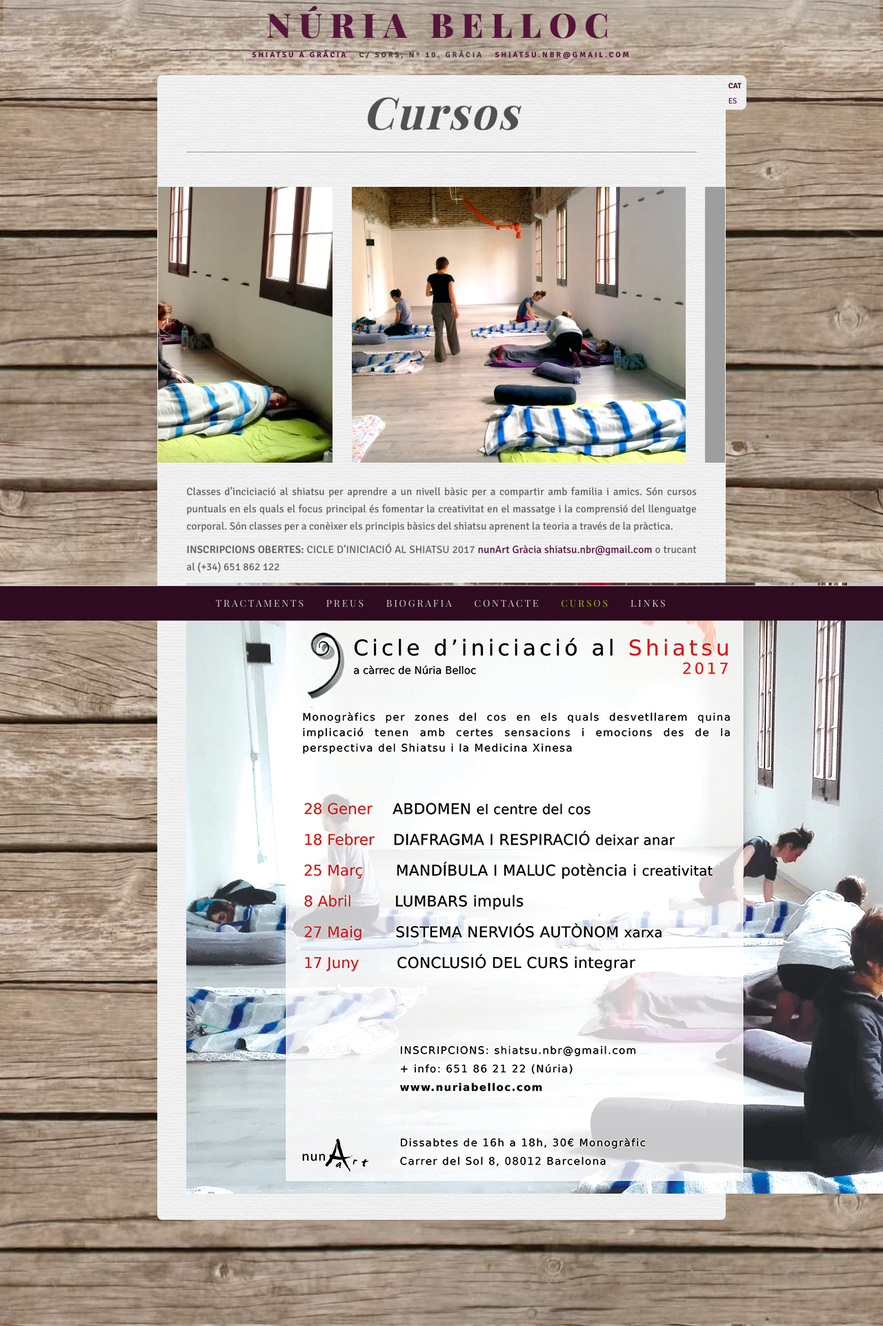
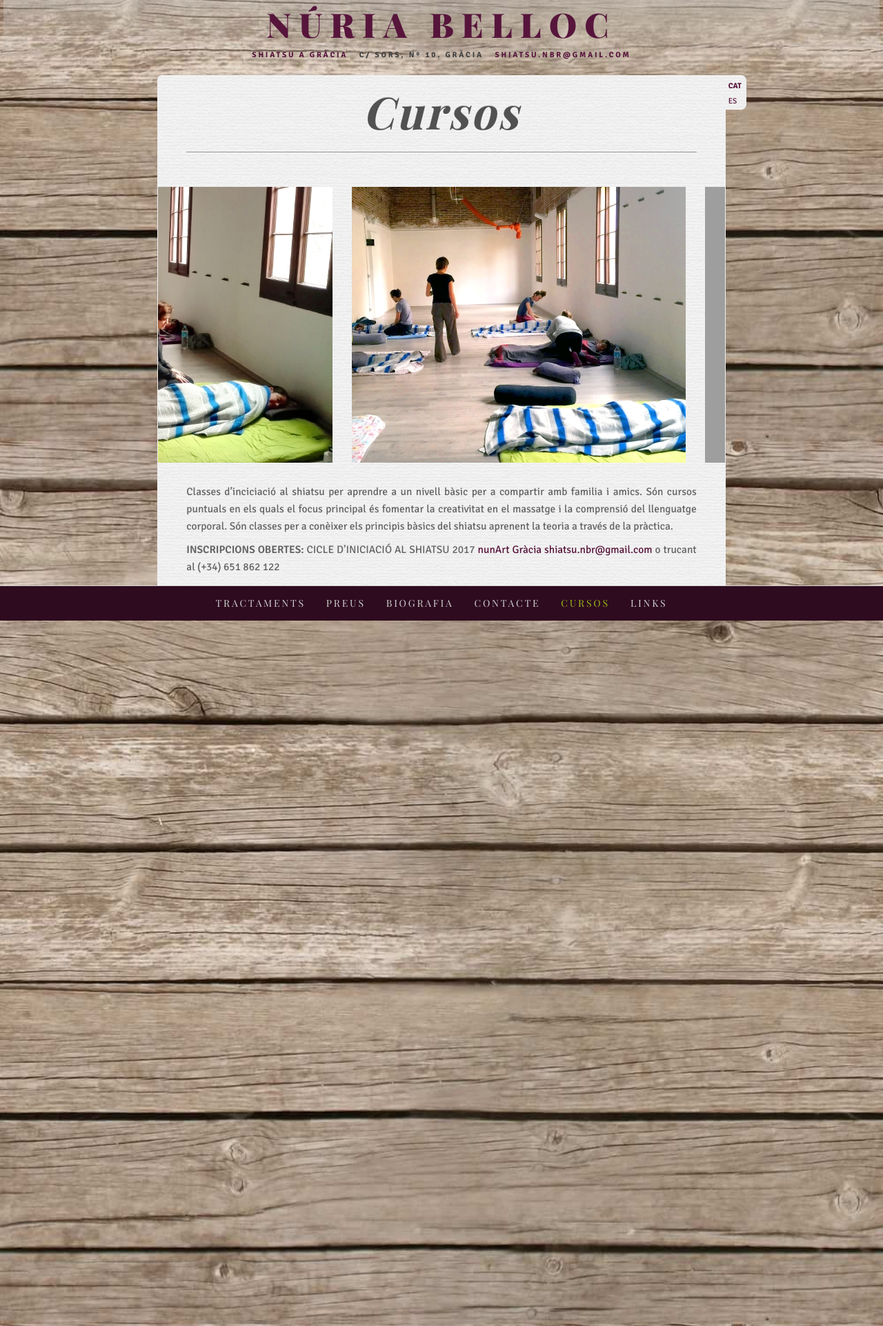
Before and after one commit to agustibr/shiatsu.nuriabelloc.com, a Jekyll site: the page built from cat/cursos.md, in a window 1280 px wide. Shown: the whole page at 69% size. Built offline with Jekyll 4.4.1, drawn with Linux system fonts in a browser that asks for light colours; some web fonts are replaced.

Commit message:
Updated cursos.md

```diff
--- a/cat/cursos.md
+++ b/cat/cursos.md
@@ -21,5 +21,3 @@ Són cursos puntuals en els quals el focus principal és fomentar la creativitat
 
 **INSCRIPCIONS OBERTES:** CICLE D'INICIACIÓ AL SHIATSU 2017 [nunArt Gràcia](http://nunartbcn.com/ca/)
 [{{site.email}}](mailto:{{site.email}}) o trucant al {{site.tel}}
-
-![Cicle d'iniciació al Shiatsu 2017]({{site.baseurl}}/image/CAT_cicle_shiatsu_2017_web.jpg)
```
